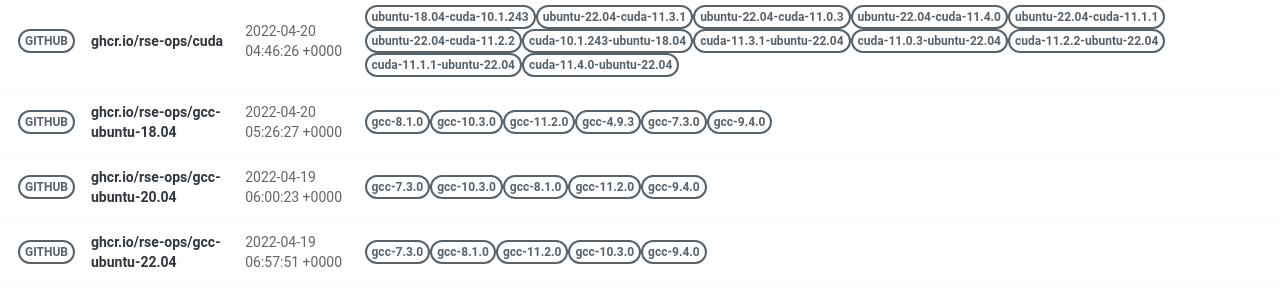
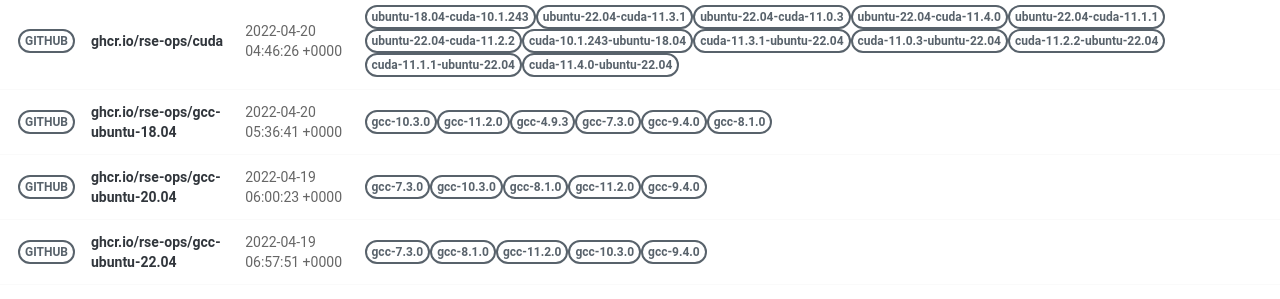
Before and after one commit to rse-ops/docker-images, a Jekyll site: the page built from pages/index.md, in a window 1280 px wide. Shown: the part 502-801 px from the top of the page. Built offline with Jekyll 4.4.1, drawn with Linux system fonts in a browser that asks for light colours; nearby versions of some CDN libraries.

Commit message:
Automated push to update library 2022-04-20

```diff
--- a/_library/ghcr.io-rse-ops-gcc-ubuntu-18.04.md
+++ b/_library/ghcr.io-rse-ops-gcc-ubuntu-18.04.md
@@ -1,14 +1,11 @@
 ---
 layout: container
 name: ghcr.io/rse-ops/gcc-ubuntu-18.04
-updated_at: 2022-04-20 05:26:27.481835
+updated_at: 2022-04-20 05:36:41.280041
 
 
 container_url: https://github.com/orgs/rse-ops/packages/container/package/gcc-ubuntu-18.04
 versions:
- - tag: gcc-8.1.0
-   dockerfile: https://github.com/rse-ops/docker-images/blob/main/ubuntu/gcc/Dockerfile
-   manifest: https://crane.ggcr.dev/manifest/ghcr.io/rse-ops/gcc-ubuntu-18.04:gcc-8.1.0
  - tag: gcc-10.3.0
    dockerfile: https://github.com/rse-ops/docker-images/blob/main/ubuntu/gcc/Dockerfile
    manifest: https://crane.ggcr.dev/manifest/ghcr.io/rse-ops/gcc-ubuntu-18.04:gcc-10.3.0
```
Also changed, not shown: other parts of _library/ghcr.io-rse-ops-gcc-ubuntu-18.04.md (+3 -0 lines).
